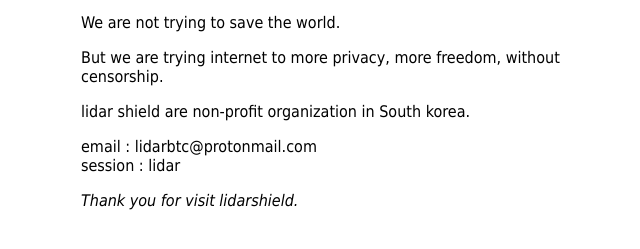
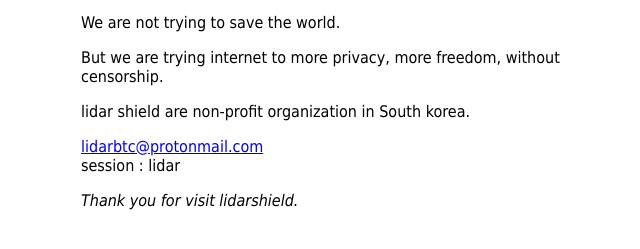
Before and after one commit to lidarbtc/lidarbtc.github.io, a plain HTML site: page index.html in a window 1280 px wide. Shown: the part 103-352 px from the top of the page, without its empty margins (279-919 px from the left). Drawn offline with Linux system fonts and the light colour scheme.

Commit message:
Update index.html

```diff
--- a/index.html
+++ b/index.html
@@ -26,7 +26,7 @@
 
     <p>lidar shield are non-profit organization in South korea.</p>
 
-    <p>email : lidarbtc@protonmail.com<br />
+    <p><a href="mailto:lidarbtc@protonmail.com">lidarbtc@protonmail.com</a><br />
         session : lidar
     </p>
 
```
